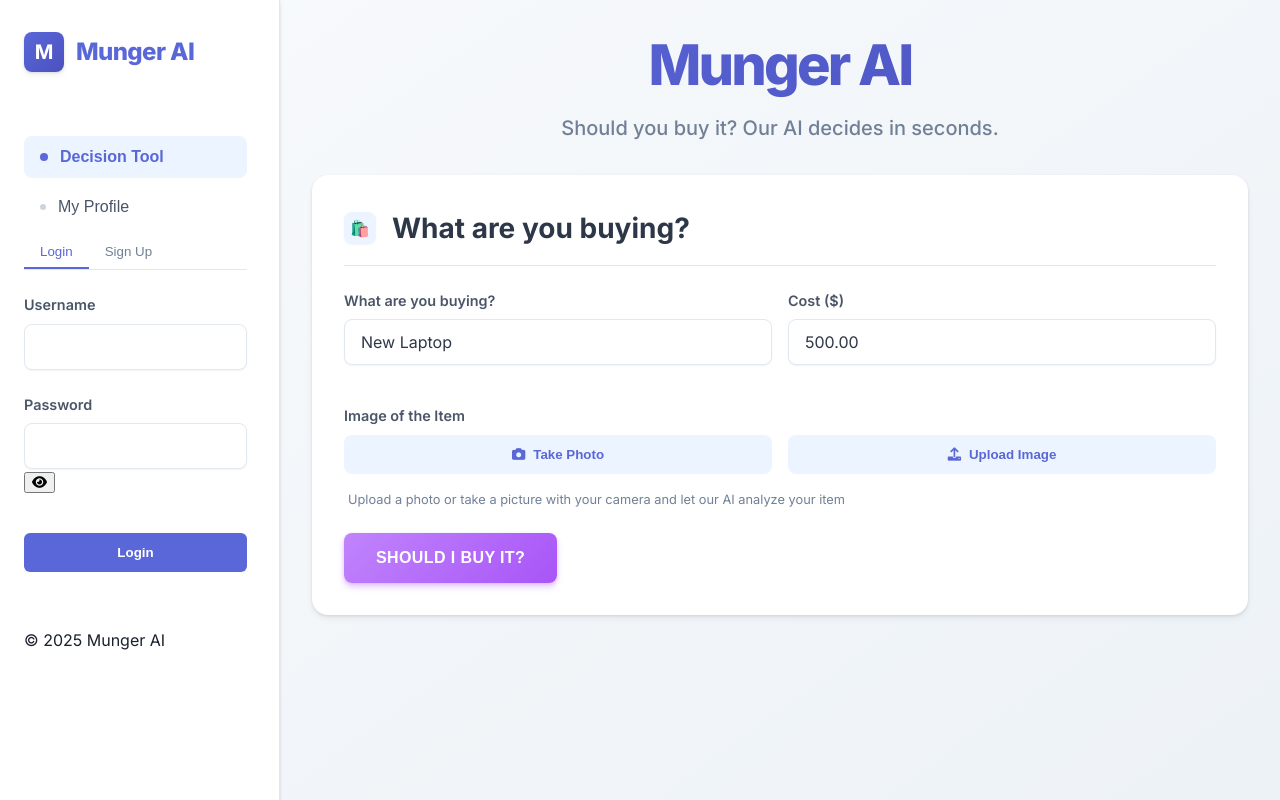
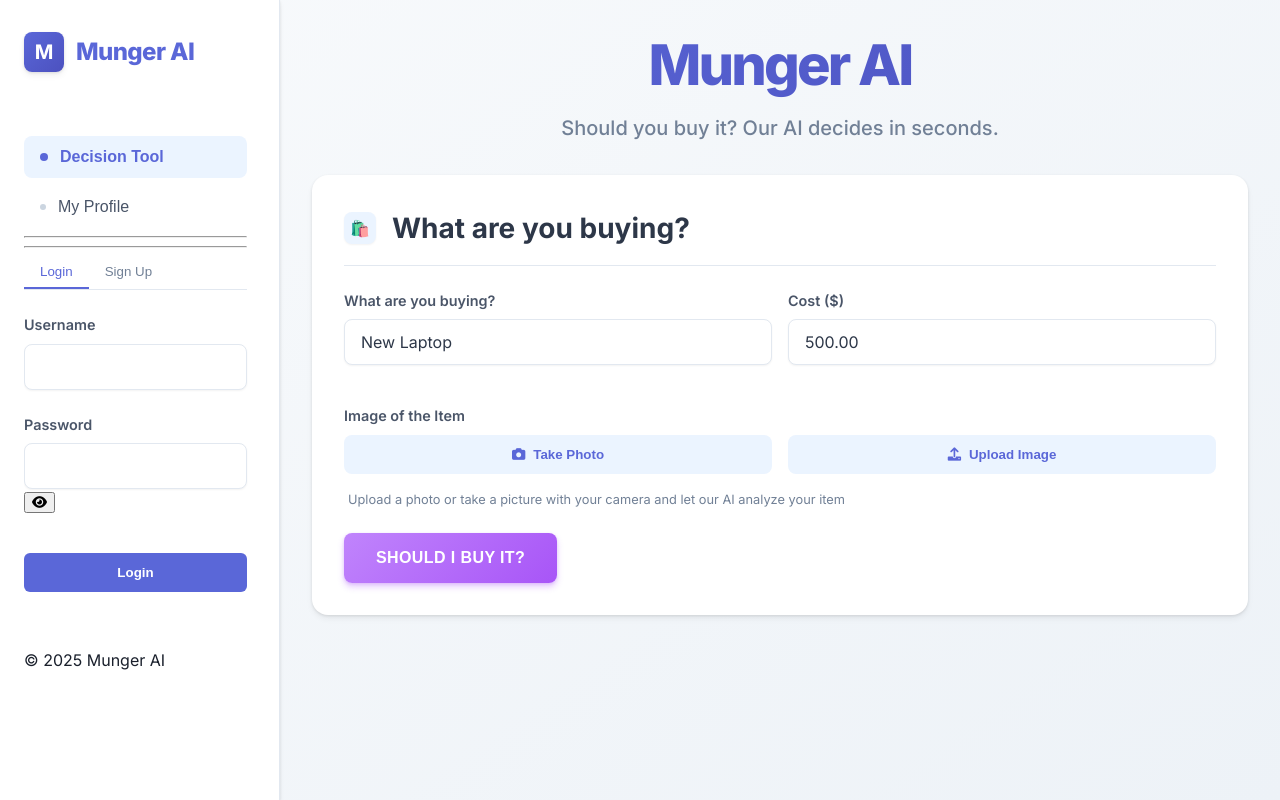
Before and after one commit to mavila14/munger-ai, a plain HTML site: page src/index.html in a window 1280 px wide. Drawn offline with Linux system fonts and the light colour scheme.

Commit message:
Update index.html

```diff
--- a/src/index.html
+++ b/src/index.html
@@ -23,7 +23,11 @@
       <nav class="sidebar-nav">
         <button id="nav-basic" class="nav-btn active">Decision Tool</button>
         <button id="nav-profile" class="nav-btn">My Profile</button>
+        <hr />
+        <div>
 
+        </div>
+        <hr />
         <div id="user-profile" class="user-profile"></div>
         <div class="nav-bottom">
           <p class="copyright">© 2025 Munger AI</p>
@@ -102,7 +106,7 @@
           <button type="submit" class="submit-btn">Should I Buy It?</button>
         </form>
 
-        <!-- Result container, now only final decision displayed -->
+        <!-- Result container -->
         <div id="basic-result"></div>
       </section>
     </main>
```
